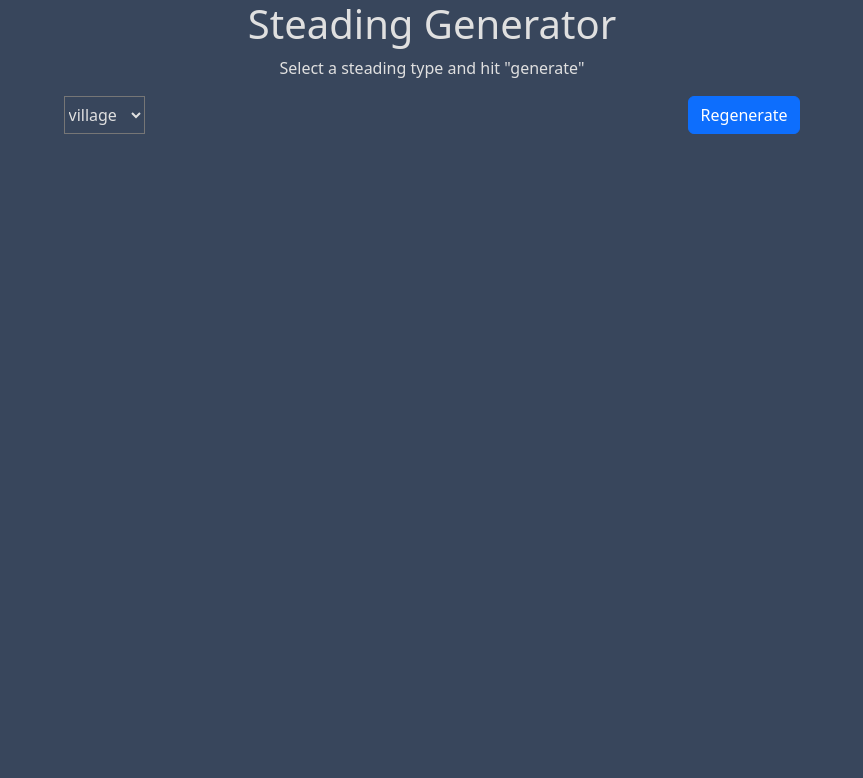
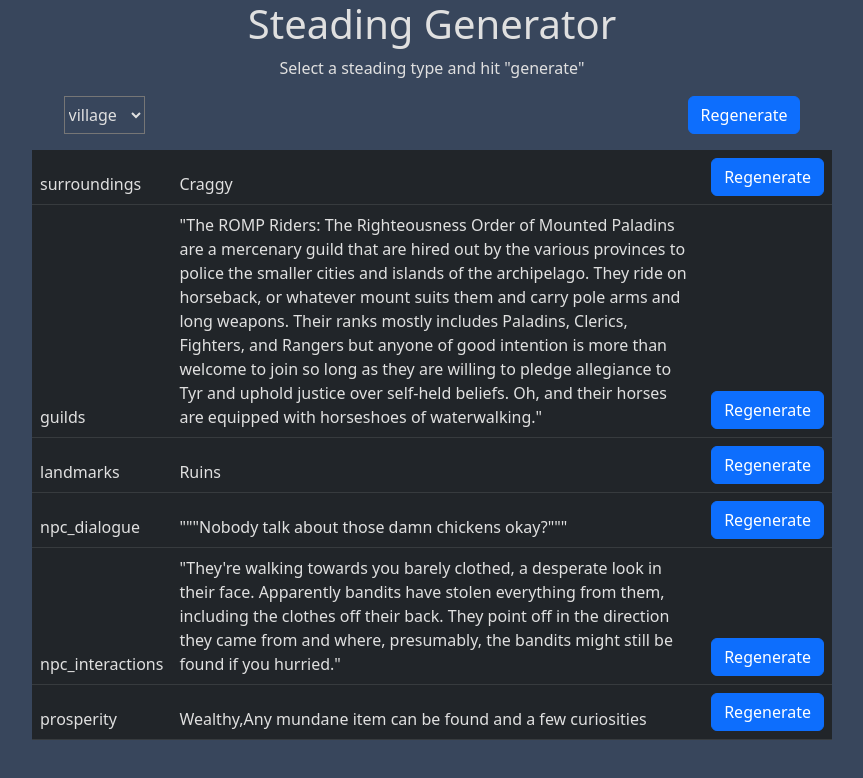
Before and after one commit to norogoth/steading-generator, a React (Create React App) app: page / in a window 1280 px wide. Both pictures are taken after a click on the button "Regenerate". Shown: the top 778 px of the page, without its empty margins (208-1071 px from the left). Built offline with nearby package versions, Linux system fonts and the light colour scheme.

Commit message:
it works!

```diff
--- a/src/App.js
+++ b/src/App.js
@@ -1,10 +1,39 @@
 import logo from './logo.svg';
+import React, { useState } from 'react';
 import Prompt from './componenets/Prompt';
 import Results from './componenets/Results';
 import styled from 'styled-components';
+import Button from 'react-bootstrap/Button';
+import Table from 'react-bootstrap/Table';
 import './App.css';
 
 function App() {
+
+  const [data, setData] = useState({});
+
+  const generateAll = () => {
+    let types = ['surroundings', 'guilds','landmarks','npc_dialogue','npc_interactions','prosperity'];
+    types.forEach( type => {
+        generateType(type);
+    });
+    console.log('generated all');
+  }
+
+  const generateType = (type) => {
+    fetch('./' + type + '.csv')
+    .then(response => response.text() )
+    .then( responseText => {
+      //detect if one column and, if not, get headers and make object?
+      const textArray = responseText.split(/\r?\n/); //split on linebreak
+      const randIndex = Math.floor(Math.random() * textArray.length);
+      const randChoice =  textArray[randIndex];
+      let newData = {};
+      newData[type] = randChoice;
+      console.log("Data in App:", newData);
+      setData(data => ({...data,...newData}));
+    })
+  };
+
   return (
     <div className="App">
       <header className="App-header">
@@ -12,8 +41,8 @@
           <h1>Steading Generator</h1>
           <p>Select a steading type and hit "generate"</p>
         </TitleDiv>
-        <Prompt/>
-        <Results />
+        <Prompt  generateButtonOnClick={generateAll}/>
+        <Results generateOneType={generateType} data={data}/>
       </header>
     </div>
   );
--- a/src/componenets/Prompt.js
+++ b/src/componenets/Prompt.js
@@ -2,7 +2,7 @@
 import Button from 'react-bootstrap/Button';
 import styled from "styled-components";
 
-const Prompt = () => {
+const Prompt = (props) => {
     const steadingTypes = ["village", "outpost", "city"];
 
     const steadingOptions = steadingTypes.map( type =>
@@ -14,7 +14,7 @@
             <select id="steading-type">
                 {steadingOptions}
             </select>
-            <Button variant="primary">Regenerate</Button>
+            <Button variant="primary" onClick={ props.generateButtonOnClick }>Regenerate</Button>
         </SelectorDiv>
     );
 }
--- a/src/componenets/Results.js
+++ b/src/componenets/Results.js
@@ -4,64 +4,35 @@
 import Table from 'react-bootstrap/Table';
 //import example from '../data/example.csv';
 
-
-
-const Results = () => {
-
-    const [data, setText] = useState({});
-
-    const resultRows = (Object.keys(data).map( key => {
+const Results = props => {
+    const data = props.data;
+    console.log({ data });
+    const ResultRows = () => (Object.keys(data).map( key => {
         return (
             <tr key={key}>
                 <td>{key}</td>
                 <td>{data[key]}</td>
-                <td><Button>Regenerate</Button></td>
+                <td><Button onClick={() => props.generateOneType(key)}>Regenerate</Button></td>
             </tr>
         );
     }));
 
-    const results = (
+    const ResultTable = () => {
+        return (
             <Table variant="dark">
                 <thead>
-                {resultRows}
+                    <ResultRows/>
                 </thead>
             </Table>
             );
-
-    const loadAll = () => {
-        let types = ['surroundings', 'guilds','landmarks','npc_dialogue','npc_interactions','prosperity',];
-        types.forEach( type => {
-            loadType(type);
-        });
-    }
-
-    const loadType = (type) => {
-        fetch('./' + type + '.csv')
-        .then(response => response.text() )
-        .then( responseText => {
-            //detect if one column and, if not, get headers and make object?
-            const textArray = responseText.split(/\r?\n/); //split on linebreak
-            const randIndex = Math.floor(Math.random() * textArray.length);
-            const randChoice =  textArray[randIndex];
-            let newData = data;
-            newData[type] = randChoice;
-            setText(newData);
-            console.log({newData});
-            console.log({results});
-        })
         };
 
-    useEffect(() => {
-        loadAll();
-    }, []);
-
     return (
-        <div classname="table-div">
-            {results}
+        <div className="table-div">
+            <ResultTable/>
         </div>
     );
 }
-
 
 const KeyValuePairDiv = styled.div`
     display: flex;
@@ -70,5 +41,4 @@
 
 `
 
-
 export default Results;
```
Also changed, not shown: public/landmarks.csv. Lines whose indentation alone changed are shown as unchanged.
